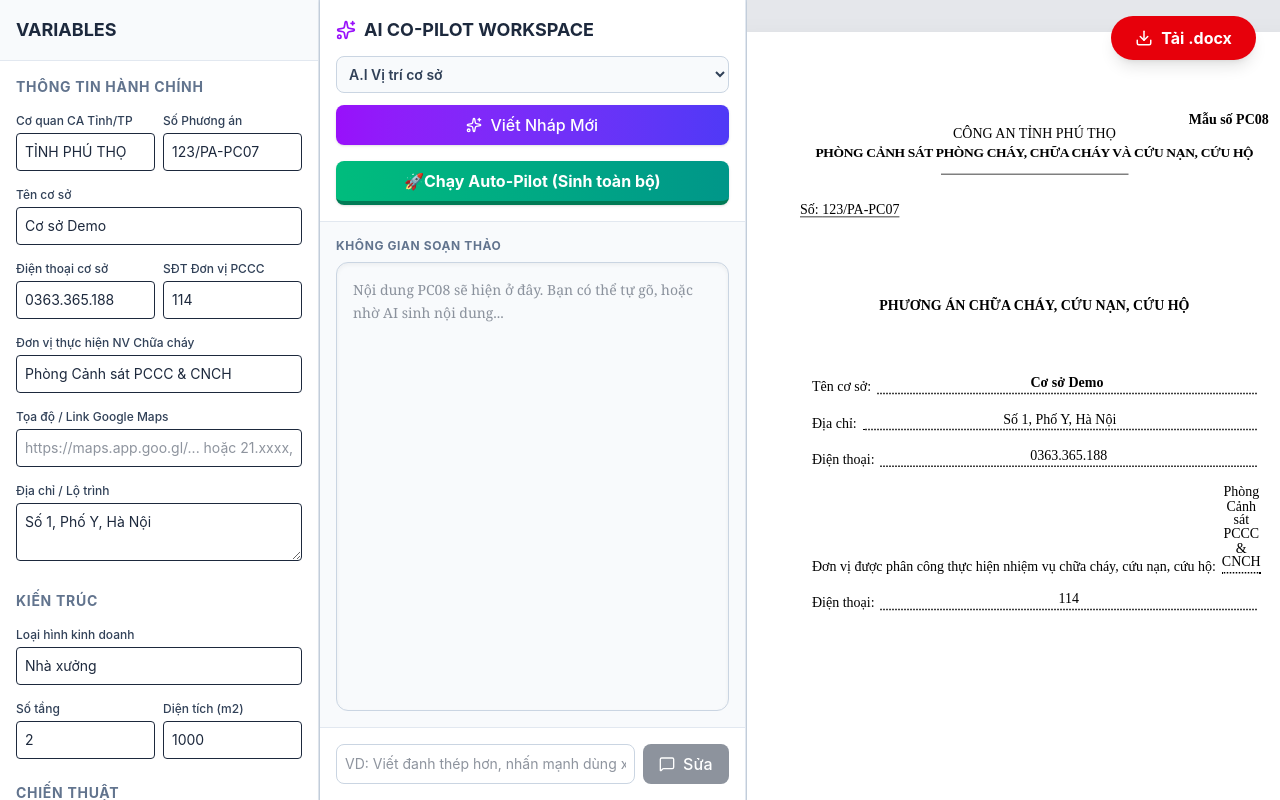
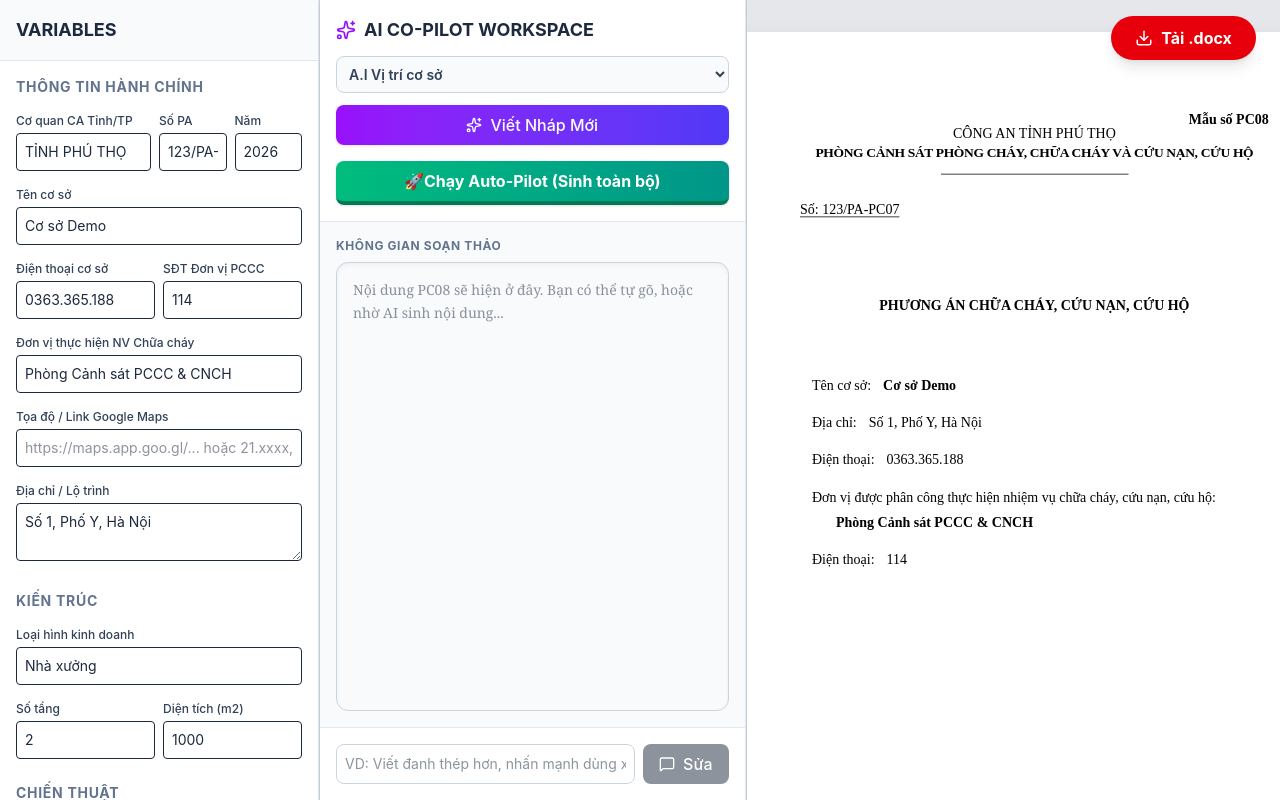
Before and after one commit to minhdunghc47-cmd/PC08, a React (Vite) app in the folder frontend/: page / in a window 1280 px wide. Built offline with nearby package versions, Linux system fonts and the light colour scheme.

Commit message:
style: Remove dotted underlines from cover page fields and make Year dynamic

```diff
--- a/frontend/src/App.jsx
+++ b/frontend/src/App.jsx
@@ -12,6 +12,7 @@ const defaultData = {
   dien_thoai_co_so: '0363.365.188',
   don_vi_pccc: 'Phòng Cảnh sát PCCC & CNCH',
   dien_thoai_pccc: '114',
+  nam_ban_hanh: '2026',
   google_maps_link: '',
   business_type: 'Nhà xưởng',
   so_tang: 2,
--- a/frontend/src/components/DocumentPreview.jsx
+++ b/frontend/src/components/DocumentPreview.jsx
@@ -50,14 +50,14 @@ export default function DocumentPreview({ data }) {
 
             {/* Centered Agency */}
             <div className="flex flex-col items-center text-center mt-12 w-full">
-              <p className="font-normal text-[14pt] uppercase m-0 leading-tight">CÔNG AN {data.ten_cong_an_tinh || '..........'}</p>
+              <p className="font-normal text-[14pt] uppercase m-0 leading-tight">CÔNG AN {data.ten_cong_an_tinh}</p>
               <p className="font-bold text-[13.5pt] uppercase m-0 leading-tight mt-1 whitespace-nowrap tracking-tight">PHÒNG CẢNH SÁT PHÒNG CHÁY, CHỮA CHÁY VÀ CỨU NẠN, CỨU HỘ</p>
               <hr className="border-t-[1.5px] border-black w-2/5 mt-4" />
             </div>
 
             {/* Document Number */}
             <div className="mt-8">
-              <p className="text-[14pt] m-0"><span className="underline underline-offset-4">Số: {data.so_phuong_an || '......... (14)................'}</span></p>
+              <p className="text-[14pt] m-0"><span className="underline underline-offset-4">Số: {data.so_phuong_an}</span></p>
             </div>
           </div>
 
@@ -68,30 +68,32 @@ export default function DocumentPreview({ data }) {
 
           {/* Phần Nội dung */}
           <div className="space-y-6 px-4 text-[14pt]">
-            <p className="flex w-full items-end leading-none">
+            <p className="flex w-full leading-snug">
               <span className="shrink-0 mr-2">Tên cơ sở:</span>
-              <span className="flex-1 border-b-2 border-dotted border-black min-h-[1em] text-center font-bold pb-1">{data.ten_co_so}</span>
+              <span className="flex-1 font-bold pl-2">{data.ten_co_so}</span>
             </p>
-            <p className="flex w-full items-end leading-none">
+            <p className="flex w-full leading-snug">
               <span className="shrink-0 mr-2">Địa chỉ:</span>
-              <span className="flex-1 border-b-2 border-dotted border-black min-h-[1em] text-center pb-1">{data.dia_chi_co_so}</span>
+              <span className="flex-1 pl-2">{data.dia_chi_co_so}</span>
             </p>
-            <p className="flex w-full items-end leading-none">
+            <p className="flex w-full leading-snug">
               <span className="shrink-0 mr-2">Điện thoại:</span>
-              <span className="flex-1 border-b-2 border-dotted border-black min-h-[1em] pb-1 text-center">{data.dien_thoai_co_so}</span>
+              <span className="flex-1 pl-2">{data.dien_thoai_co_so}</span>
             </p>
-            <p className="flex w-full items-end leading-none">
-              <span className="shrink-0 mr-2">Đơn vị được phân công thực hiện nhiệm vụ chữa cháy, cứu nạn, cứu hộ:</span>
-              <span className="flex-1 border-b-2 border-dotted border-black min-h-[1em] text-center pb-1">{data.don_vi_pccc}</span>
-            </p>
-            <p className="flex w-full items-end leading-none">
+            <div className="flex flex-col w-full leading-snug gap-2">
+              <span>Đơn vị được phân công thực hiện nhiệm vụ chữa cháy, cứu nạn, cứu hộ:</span>
+              <span className="pl-8 font-bold">{data.don_vi_pccc}</span>
+            </div>
+            <p className="flex w-full leading-snug">
               <span className="shrink-0 mr-2">Điện thoại:</span>
-              <span className="flex-1 border-b-2 border-dotted border-black min-h-[1em] text-center pb-1">{data.dien_thoai_pccc}</span>
+              <span className="flex-1 pl-2">{data.dien_thoai_pccc}</span>
             </p>
           </div>
 
-          {/* Đẩy chữ Năm 2026 xuống cuối trang */}
-          <div className="text-center font-bold absolute bottom-[75px] left-0 w-full text-[14pt]">Năm 2026</div>
+          {/* Đẩy chữ Năm xuống cuối trang */}
+          <div className="text-center font-bold absolute bottom-[75px] left-0 w-full text-[14pt]">
+            Năm {data.nam_ban_hanh}
+          </div>
         </div>
 
         {/* --- PAGE 2: SECTION A --- */}
--- a/frontend/src/components/LeftSidebar.jsx
+++ b/frontend/src/components/LeftSidebar.jsx
@@ -80,13 +80,17 @@ export default function LeftSidebar({ data, updateData }) {
         <div className="space-y-4">
           <h3 className="text-sm font-bold text-slate-500 uppercase tracking-wider">Thông tin Hành chính</h3>
           <div className="flex gap-2">
-            <div className="flex-1">
+            <div className="flex-[2]">
               <label className="block text-xs font-medium text-slate-700 mb-1">Cơ quan CA Tỉnh/TP</label>
               <input name="ten_cong_an_tinh" value={data.ten_cong_an_tinh || ''} onChange={handleChange} className="w-full border p-2 rounded text-sm focus:ring-2 focus:ring-blue-500 outline-none"/>
             </div>
             <div className="flex-1">
-              <label className="block text-xs font-medium text-slate-700 mb-1">Số Phương án</label>
+              <label className="block text-xs font-medium text-slate-700 mb-1">Số PA</label>
               <input name="so_phuong_an" value={data.so_phuong_an || ''} onChange={handleChange} className="w-full border p-2 rounded text-sm focus:ring-2 focus:ring-blue-500 outline-none"/>
+            </div>
+            <div className="flex-1">
+              <label className="block text-xs font-medium text-slate-700 mb-1">Năm</label>
+              <input name="nam_ban_hanh" value={data.nam_ban_hanh || ''} onChange={handleChange} className="w-full border p-2 rounded text-sm focus:ring-2 focus:ring-blue-500 outline-none"/>
             </div>
           </div>
           <div>
```
